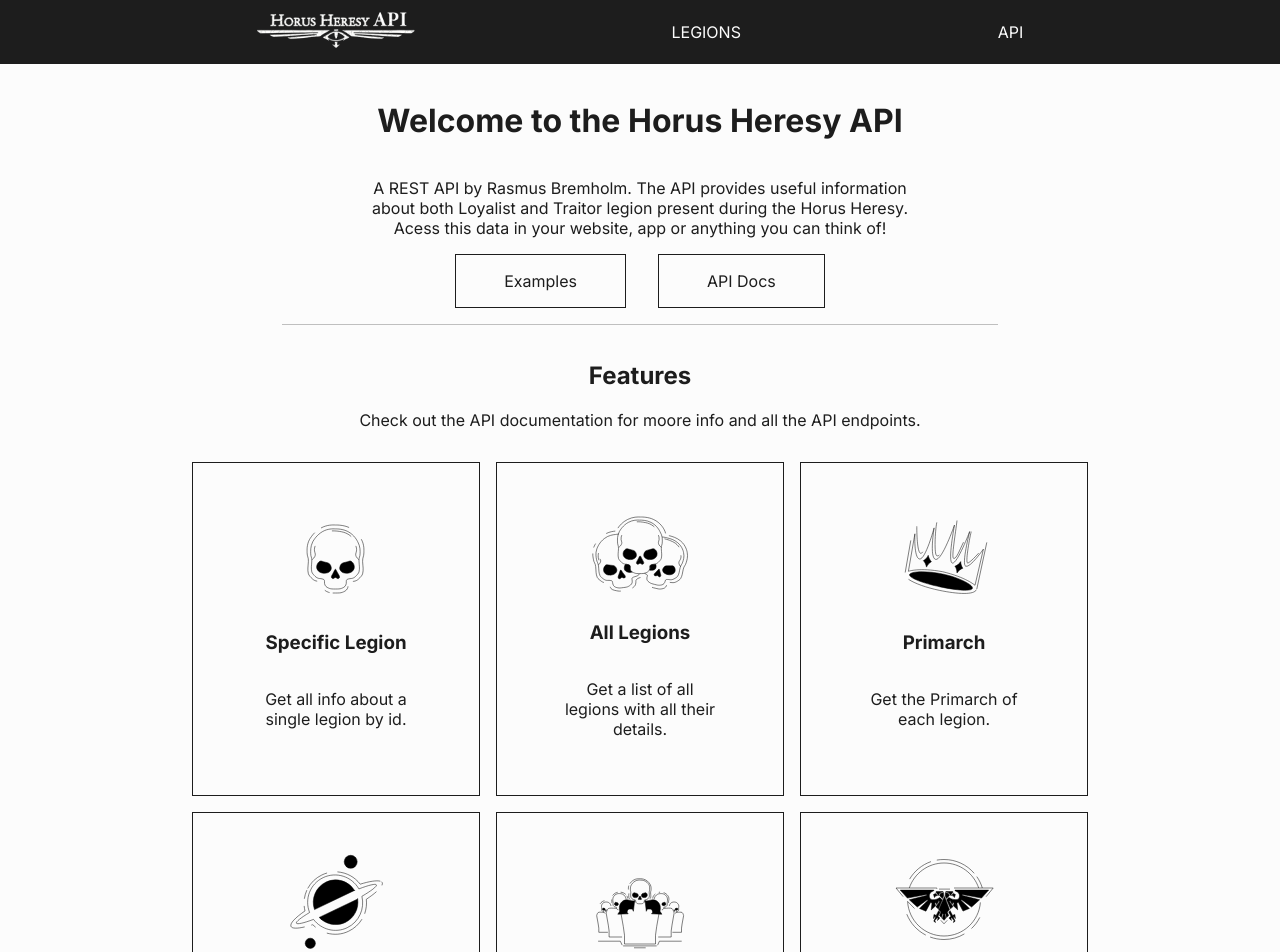
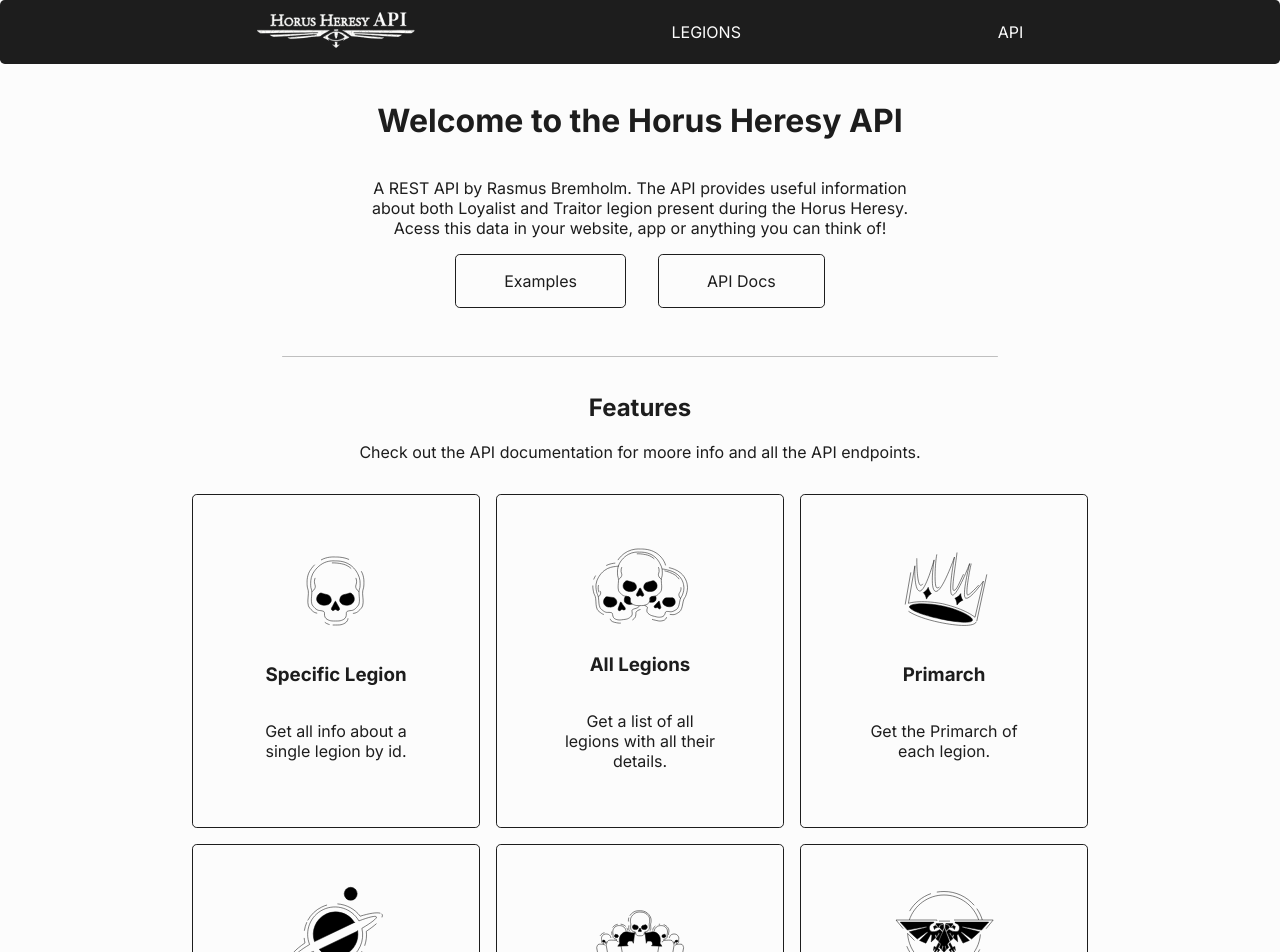
Before and after one commit to visceral89/horusheresy-front, a Next.js app: page / in a window 1280 px wide. Shown: the top 952 px of the page. Built offline with nearby package versions, Linux system fonts and the light colour scheme.

Commit message:
moore styling

```diff
--- a/app/components/FeatureCard.module.scss
+++ b/app/components/FeatureCard.module.scss
@@ -8,4 +8,7 @@
 	flex-direction: column;
 	justify-content: center;
 	align-items: center;
+	&:hover {
+		background-color: darken($color-secondary, 10%);
+	}
 }
--- a/app/components/Navbar.module.scss
+++ b/app/components/Navbar.module.scss
@@ -12,4 +12,7 @@
 
 .navbarLinks {
 	color: $color-secondary;
+	&:hover {
+		color: darken($color-secondary, 20%);
+	}
 }
--- a/app/globals.scss
+++ b/app/globals.scss
@@ -1,4 +1,8 @@
 @import "../app/styles/_variables.scss";
+
+* {
+	border-radius: 0.3rem;
+}
 
 body {
 	margin: 0;
--- a/app/page.module.scss
+++ b/app/page.module.scss
@@ -36,6 +36,7 @@
 	align-items: center;
 	border: 1px solid $color-primary;
 	padding: 1rem 3rem;
+	margin-bottom: 2rem;
 	&:hover {
 		background-color: darken($color-secondary, 10%);
 	}
@@ -47,4 +48,5 @@
 	grid-template-rows: auto;
 	gap: 1rem;
 	padding-top: 1rem;
+	margin-bottom: 2rem;
 }
```
